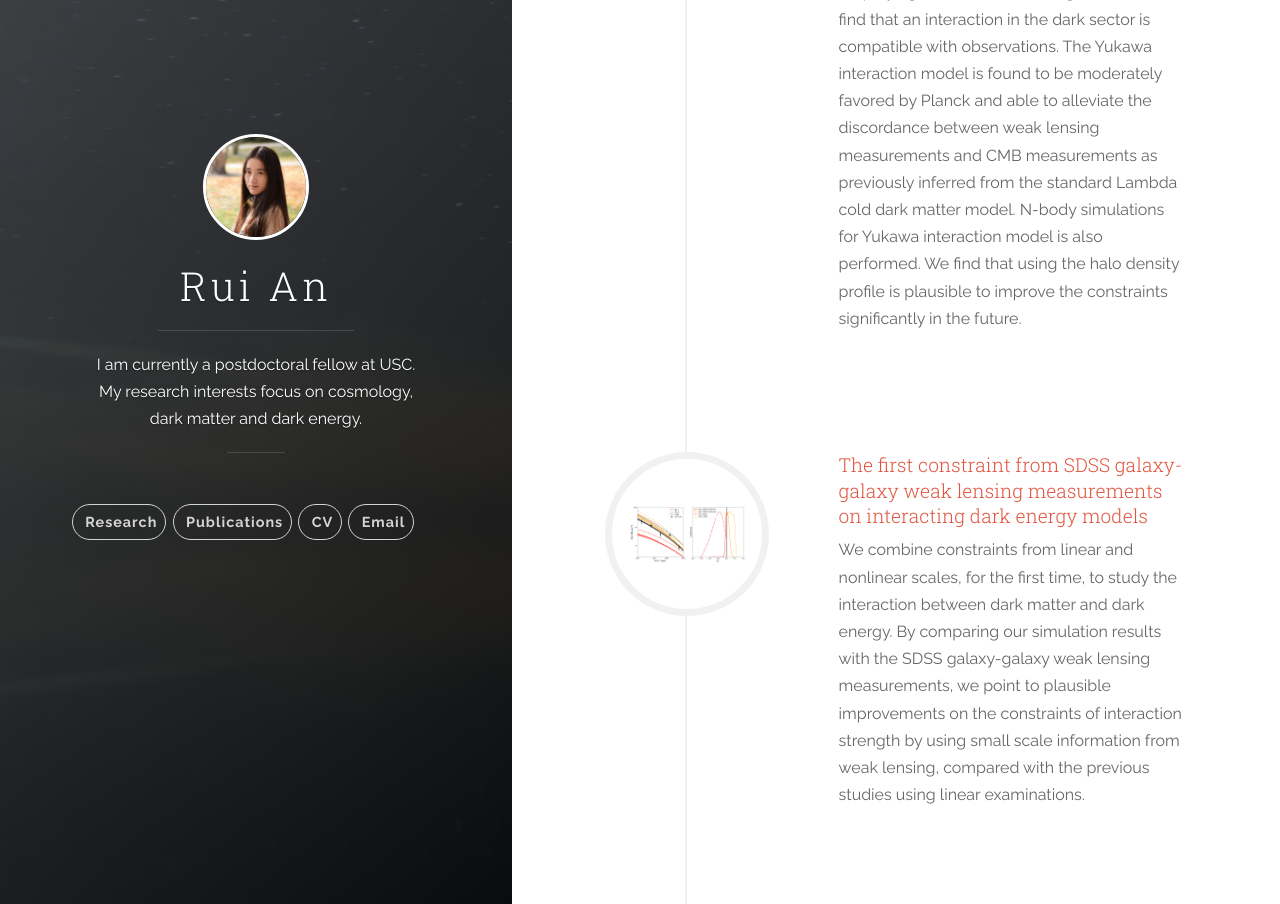
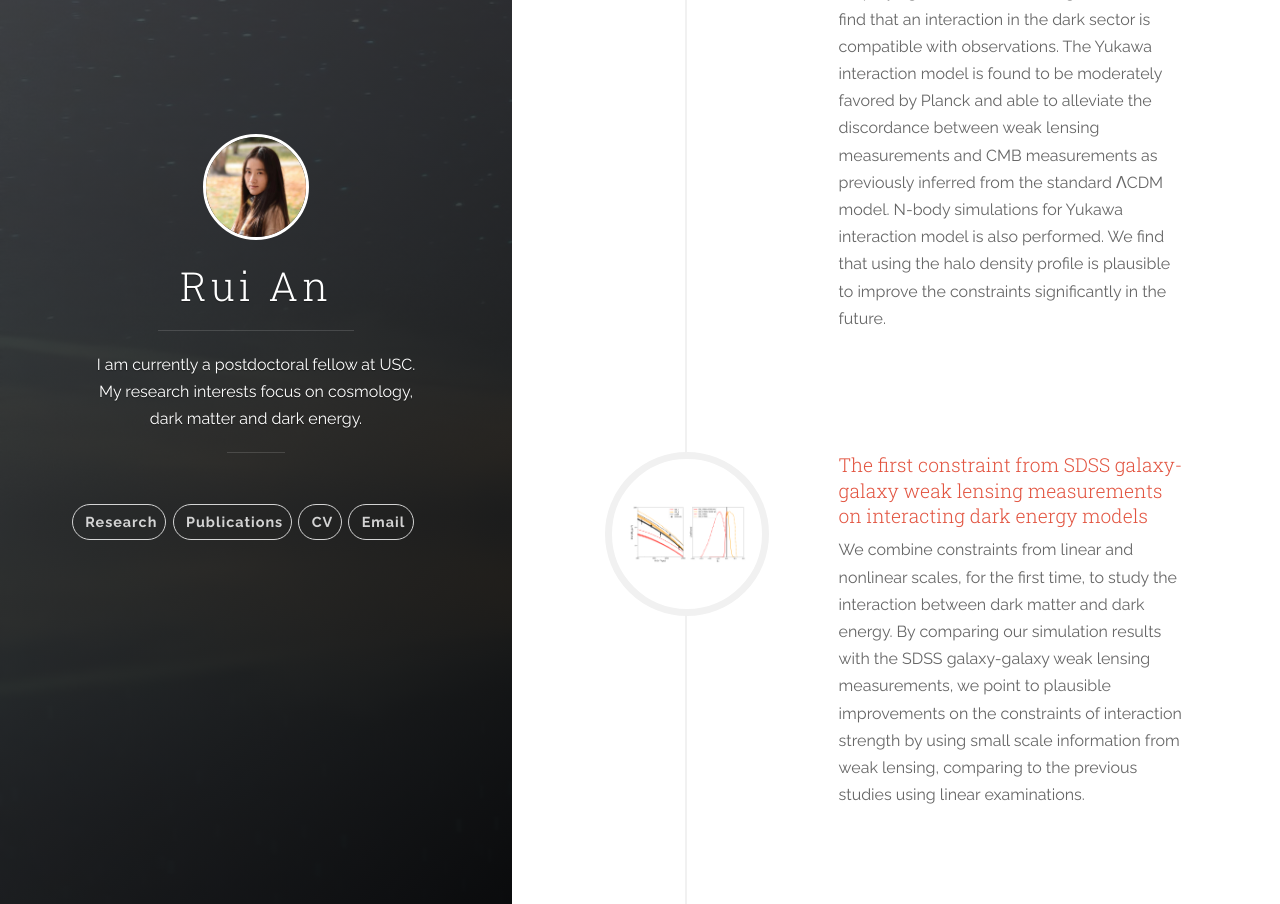
Before and after one commit to RuiAn1320/RuiAn1320.github.io, a Jekyll site: the page built from index.html, in a window 1280 px wide and 1400 px high, scrolled down 2458 px, cut to the strip 359-1263 px from the top of the window. Built offline with Jekyll 4.4.1, drawn with Linux system fonts in a browser that asks for light colours; some of the changed text lies outside the part shown.

Commit message:
Update projects.yml

```diff
--- a/_data/projects.yml
+++ b/_data/projects.yml
@@ -25,12 +25,12 @@
 
 - name: Testing a quintessence model with Yukawa interaction from cosmological observations and N-body simulations
   arxiv: 1809.03224
-  desc: We consider a quintessence model with Yukawa interaction between dark energy and dark matter and constrain this model by employing the recent cosmological data. We find that an interaction in the dark sector is compatible with observations. The Yukawa interaction model is found to be moderately favored by Planck and able to alleviate the discordance between weak lensing measurements and CMB measurements as previously inferred from the standard Lambda cold dark matter model. N-body simulations for Yukawa interaction model is also performed. We find that using the halo density profile is plausible to improve the constraints significantly in the future.
+  desc: We consider a quintessence model with Yukawa interaction between dark energy and dark matter and constrain this model by employing the recent cosmological data. We find that an interaction in the dark sector is compatible with observations. The Yukawa interaction model is found to be moderately favored by Planck and able to alleviate the discordance between weak lensing measurements and CMB measurements as previously inferred from the standard ΛCDM model. N-body simulations for Yukawa interaction model is also performed. We find that using the halo density profile is plausible to improve the constraints significantly in the future.
   img: images/figures/Yukawa.png
 
 - name: The first constraint from SDSS galaxy-galaxy weak lensing measurements on interacting dark energy models
   arxiv: 1807.05522
-  desc: We combine constraints from linear and nonlinear scales, for the first time, to study the interaction between dark matter and dark energy. By comparing our simulation results with the SDSS galaxy-galaxy weak lensing measurements, we point to plausible improvements on the constraints of interaction strength by using small scale information from weak lensing, compared with the previous studies using linear examinations.
+  desc: We combine constraints from linear and nonlinear scales, for the first time, to study the interaction between dark matter and dark energy. By comparing our simulation results with the SDSS galaxy-galaxy weak lensing measurements, we point to plausible improvements on the constraints of interaction strength by using small scale information from weak lensing, comparing to the previous studies using linear examinations.
   img: images/figures/Constraints_IDMDE.png
 
 - name: A Fully Self-Consistent Cosmological Simulation Pipeline for Interacting Dark Energy Models
@@ -45,5 +45,5 @@
 
 - name: Dynamical analysis of modified gravity with nonminimal gravitational coupling to matter
   arxiv: 1512.09281
-  desc: We perform a phase space analysis of a generalized modified gravity theory with nonminimally coupling between geometry and matter. We prove that there is an attractor solution to describe the late time accelerating universe when the modi- fied gravity is chosen in a simple power-law form of the curvature scalar. Confronting the model with supernova type Ia data sets, we find that the nonminimally coupled theory of gravity is a viable model to describe the late time Universe acceleration.
+  desc: We perform a phase space analysis of a generalized modified gravity theory with nonminimally coupling between geometry and matter. We prove that there is an attractor solution to describe the late time accelerating universe when the modified gravity is chosen in a simple power-law form of the curvature scalar. Confronting the model with supernova type Ia data sets, we find that the nonminimally coupled theory of gravity is a viable model to describe the late time Universe acceleration.
   img: images/figures/fR.png
```
